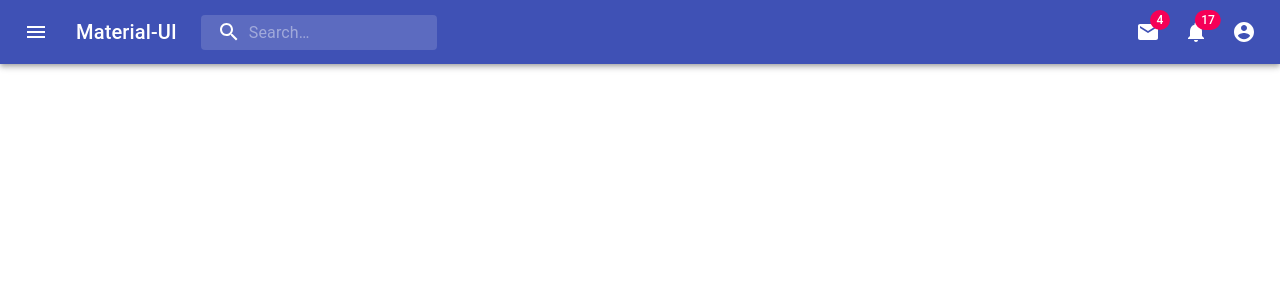
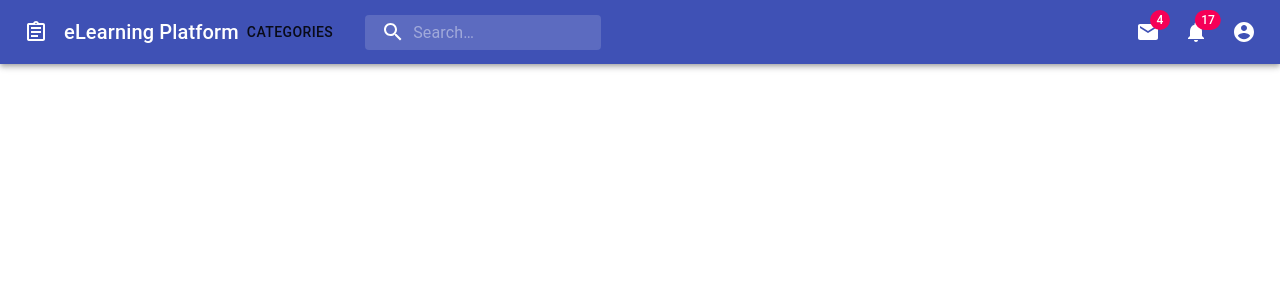
Before and after one commit to rachel-fischoff/udemy_clone, a React (Create React App) app: page / in a window 1280 px wide. Shown: the top 300 px of the page. Built offline with nearby package versions, Linux system fonts and the light colour scheme.

Commit message:
with left side of nav bar customized for project

```diff
--- a/src/components/main_nav_bar.js
+++ b/src/components/main_nav_bar.js
@@ -1,19 +1,20 @@
-import React from 'react';
-import { fade, makeStyles } from '@material-ui/core/styles';
-import AppBar from '@material-ui/core/AppBar';
-import Toolbar from '@material-ui/core/Toolbar';
-import IconButton from '@material-ui/core/IconButton';
-import Typography from '@material-ui/core/Typography';
-import InputBase from '@material-ui/core/InputBase';
-import Badge from '@material-ui/core/Badge';
-import MenuItem from '@material-ui/core/MenuItem';
-import Menu from '@material-ui/core/Menu';
-import MenuIcon from '@material-ui/icons/Menu';
-import SearchIcon from '@material-ui/icons/Search';
-import AccountCircle from '@material-ui/icons/AccountCircle';
-import MailIcon from '@material-ui/icons/Mail';
-import NotificationsIcon from '@material-ui/icons/Notifications';
-import MoreIcon from '@material-ui/icons/MoreVert';
+import React from "react";
+import { fade, makeStyles } from "@material-ui/core/styles";
+import AppBar from "@material-ui/core/AppBar";
+import Toolbar from "@material-ui/core/Toolbar";
+import Button from "@material-ui/core/Button";
+import IconButton from "@material-ui/core/IconButton";
+import Typography from "@material-ui/core/Typography";
+import InputBase from "@material-ui/core/InputBase";
+import Badge from "@material-ui/core/Badge";
+import MenuItem from "@material-ui/core/MenuItem";
+import Menu from "@material-ui/core/Menu";
+import SearchIcon from "@material-ui/icons/Search";
+import AccountCircle from "@material-ui/icons/AccountCircle";
+import MailIcon from "@material-ui/icons/Mail";
+import NotificationsIcon from "@material-ui/icons/Notifications";
+import MoreIcon from "@material-ui/icons/MoreVert";
+import AssignmentOutlinedIcon from "@material-ui/icons/AssignmentOutlined";
 
 const useStyles = makeStyles((theme) => ({
   grow: {
@@ -23,58 +24,58 @@
     marginRight: theme.spacing(2),
   },
   title: {
-    display: 'none',
-    [theme.breakpoints.up('sm')]: {
-      display: 'block',
+    display: "none",
+    [theme.breakpoints.up("sm")]: {
+      display: "block",
     },
   },
   search: {
-    position: 'relative',
+    position: "relative",
     borderRadius: theme.shape.borderRadius,
     backgroundColor: fade(theme.palette.common.white, 0.15),
-    '&:hover': {
+    "&:hover": {
       backgroundColor: fade(theme.palette.common.white, 0.25),
     },
     marginRight: theme.spacing(2),
     marginLeft: 0,
-    width: '100%',
-    [theme.breakpoints.up('sm')]: {
+    width: "100%",
+    [theme.breakpoints.up("sm")]: {
       marginLeft: theme.spacing(3),
-      width: 'auto',
+      width: "auto",
     },
   },
   searchIcon: {
     padding: theme.spacing(0, 2),
-    height: '100%',
-    position: 'absolute',
-    pointerEvents: 'none',
-    display: 'flex',
-    alignItems: 'center',
-    justifyContent: 'center',
+    height: "100%",
+    position: "absolute",
+    pointerEvents: "none",
+    display: "flex",
+    alignItems: "center",
+    justifyContent: "center",
   },
   inputRoot: {
-    color: 'inherit',
+    color: "inherit",
   },
   inputInput: {
     padding: theme.spacing(1, 1, 1, 0),
     // vertical padding + font size from searchIcon
     paddingLeft: `calc(1em + ${theme.spacing(4)}px)`,
-    transition: theme.transitions.create('width'),
-    width: '100%',
-    [theme.breakpoints.up('md')]: {
-      width: '20ch',
+    transition: theme.transitions.create("width"),
+    width: "100%",
+    [theme.breakpoints.up("md")]: {
+      width: "20ch",
     },
   },
   sectionDesktop: {
-    display: 'none',
-    [theme.breakpoints.up('md')]: {
-      display: 'flex',
+    display: "none",
+    [theme.breakpoints.up("md")]: {
+      display: "flex",
     },
   },
   sectionMobile: {
-    display: 'flex',
-    [theme.breakpoints.up('md')]: {
-      display: 'none',
+    display: "flex",
+    [theme.breakpoints.up("md")]: {
+      display: "none",
     },
   },
 }));
@@ -83,9 +84,21 @@
   const classes = useStyles();
   const [anchorEl, setAnchorEl] = React.useState(null);
   const [mobileMoreAnchorEl, setMobileMoreAnchorEl] = React.useState(null);
+  const [categoriesMoreAnchorEl, setCategoriesMoreAnchorEl] = React.useState(
+    null
+  );
 
   const isMenuOpen = Boolean(anchorEl);
   const isMobileMenuOpen = Boolean(mobileMoreAnchorEl);
+  const isCategoriesMenuOpen = Boolean(categoriesMoreAnchorEl)
+
+  const handleClick = (event) => {
+    setCategoriesMoreAnchorEl(event.currentTarget);
+  };
+
+  const handleClose = () => {
+    setCategoriesMoreAnchorEl(null);
+  };
 
   const handleProfileMenuOpen = (event) => {
     setAnchorEl(event.currentTarget);
@@ -104,14 +117,14 @@
     setMobileMoreAnchorEl(event.currentTarget);
   };
 
-  const menuId = 'primary-search-account-menu';
+  const menuId = "primary-search-account-menu";
   const renderMenu = (
     <Menu
       anchorEl={anchorEl}
-      anchorOrigin={{ vertical: 'top', horizontal: 'right' }}
+      anchorOrigin={{ vertical: "top", horizontal: "right" }}
       id={menuId}
       keepMounted
-      transformOrigin={{ vertical: 'top', horizontal: 'right' }}
+      transformOrigin={{ vertical: "top", horizontal: "right" }}
       open={isMenuOpen}
       onClose={handleMenuClose}
     >
@@ -120,14 +133,14 @@
     </Menu>
   );
 
-  const mobileMenuId = 'primary-search-account-menu-mobile';
+  const mobileMenuId = "primary-search-account-menu-mobile";
   const renderMobileMenu = (
     <Menu
       anchorEl={mobileMoreAnchorEl}
-      anchorOrigin={{ vertical: 'top', horizontal: 'right' }}
+      anchorOrigin={{ vertical: "top", horizontal: "right" }}
       id={mobileMenuId}
       keepMounted
-      transformOrigin={{ vertical: 'top', horizontal: 'right' }}
+      transformOrigin={{ vertical: "top", horizontal: "right" }}
       open={isMobileMenuOpen}
       onClose={handleMobileMenuClose}
     >
@@ -165,17 +178,30 @@
     <div className={classes.grow}>
       <AppBar position="static">
         <Toolbar>
-          <IconButton
-            edge="start"
-            className={classes.menuButton}
-            color="inherit"
-            aria-label="open drawer"
+          <AssignmentOutlinedIcon className={classes.menuButton} />
+
+          <Typography className={classes.title} variant="h6" noWrap>
+            eLearning Platform
+          </Typography>
+
+          <Button
+            aria-controls="simple-menu"
+            aria-haspopup="true"
+            onClick={handleClick}
           >
-            <MenuIcon />
-          </IconButton>
-          <Typography className={classes.title} variant="h6" noWrap>
-            Material-UI
-          </Typography>
+            Categories
+          </Button>
+          <Menu
+            id="simple-menu"
+            anchorEl={categoriesMoreAnchorEl}
+            keepMounted
+            open={Boolean(categoriesMoreAnchorEl)}
+            onClose={handleClose}
+          >
+            <MenuItem onClick={handleClose}>Category1</MenuItem>
+            <MenuItem onClick={handleClose}>Category2</MenuItem>
+            <MenuItem onClick={handleClose}>Category3</MenuItem>
+          </Menu>
           <div className={classes.search}>
             <div className={classes.searchIcon}>
               <SearchIcon />
@@ -186,7 +212,7 @@
                 root: classes.inputRoot,
                 input: classes.inputInput,
               }}
-              inputProps={{ 'aria-label': 'search' }}
+              inputProps={{ "aria-label": "search" }}
             />
           </div>
           <div className={classes.grow} />
```
